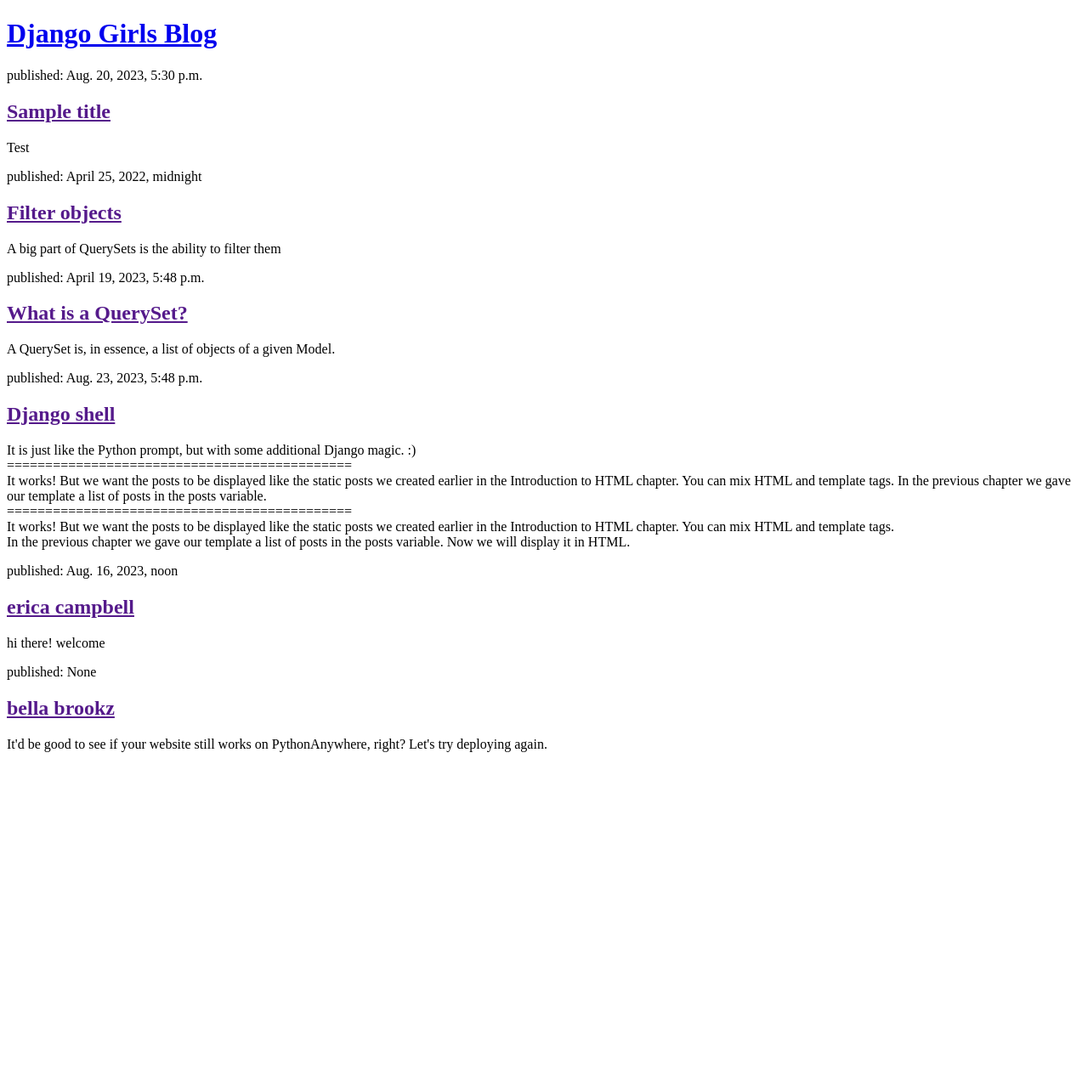
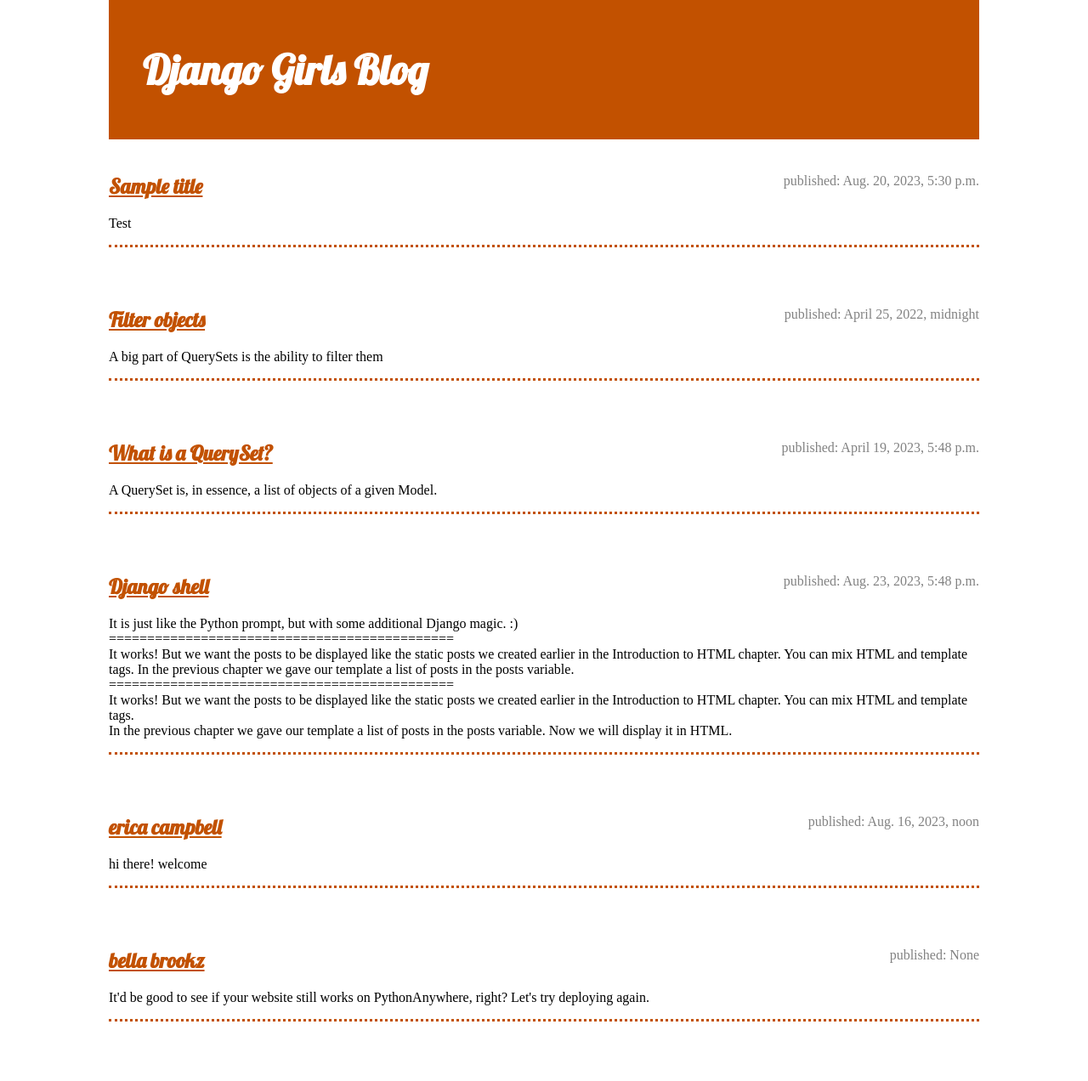
Before and after one commit to ahmedmokhtar80/my-first-blog, a Django app: template blog/templates/blog/post_list.html in a window 1280 px wide. Shown: the whole page at 85% size. Before the commit the page ends 885 px from the top, so only its background shows below. Run offline with Django 4.2, Linux system fonts and the light colour scheme; the template is opened without the code that fills it: values that come from a table or form of the project are taken from there, others are empty; data comes from the database, SQL or seed files in the repository; both versions use the stored data as it was after the commit.

Commit message:
Added view and template for detailed blog post as well as Css for the site.

```diff
--- /dev/null
+++ b/blog/static/css/blog.css
@@ -0,0 +1,81 @@
+body {
+	max-width: 80%;
+	margin: auto;
+}
+h1 a, h2 a {
+    color: #C25100;
+	font-family: 'Lobster';
+}
+article {
+	border-bottom: 3px dotted #C25100;
+	margin-bottom: 20px;
+}
+
+.page-header {
+    background-color: #C25100;
+    margin-top: 0;
+    margin-bottom: 40px;
+    padding: 20px 20px 20px 40px;
+}
+
+.page-header h1,
+.page-header h1 a,
+.page-header h1 a:visited,
+.page-header h1 a:active {
+    color: #ffffff;
+    font-size: 36pt;
+    text-decoration: none;
+}
+
+h1,
+h2,
+h3,
+h4 {
+    font-family: 'Lobster', cursive;
+}
+
+.date {
+    color: #828282;
+}
+
+.save {
+    float: right;
+}
+
+.post-form textarea,
+.post-form input {
+    width: 100%;
+}
+
+.top-menu,
+.top-menu:hover,
+.top-menu:visited {
+    color: #ffffff;
+    float: right;
+    font-size: 26pt;
+    margin-right: 20px;
+}
+
+.post {
+    margin-bottom: 70px;
+}
+
+.post h2,
+.post h2 a:visited {
+    color: #000000;
+}
+
+.post > .date,
+.post > .actions {
+    float: right;
+}
+a:hover {
+    color: #FFF;
+    background-color: #C25100;
+}
+
+a:visited {
+    color: #C25100;
+    background: none;
+    border-color: #C25100;
+}
--- /dev/null
+++ b/blog/templates/blog/base.html
@@ -0,0 +1,21 @@
+{% load static %}
+<!DOCTYPE html>
+<html>
+	<head>
+		<title>Ahmed's blog</title>
+		<meta charset='utf-8'>
+		<meta name='viewport' content='width=device-width initial-scale=1.0'>
+		<link rel='stylesheet' href='{% static "css/blog.css" %}'>
+		<link href="//fonts.googleapis.com/css?family=Lobster&subset=latin,latin-ext" rel="stylesheet">
+	</head>
+	<body>
+		<header class="page-header">
+            <h1><a href="/">Django Girls Blog</a></h1>
+        </header>
+
+		{% block content %}
+		{% endblock %}
+
+
+	</body>
+</html>
--- a/blog/templates/blog/post_list.html
+++ b/blog/templates/blog/post_list.html
@@ -1,23 +1,15 @@
-<!DOCTYPE html>
-<html>
-	<head>
-		<title>Ahmed's blog</title>
-		<meta charset='utf-8'>
-		<meta name='viewport' content='width=device-width initial-scale=1.0'>
-	</head>
-	<body>
-		<header>
-            <h1><a href="/">Django Girls Blog</a></h1>
-        </header>
+{% extends 'blog/base.html' %}
 
-		{% for post in posts %}
-			<article>
-				<time>published: {{ post.published_date }}</time>
-				<h2><a href="">{{ post.title }}</a></h2>
-				<p>{{ post.text|linebreaksbr }}</p>
-			</article>
-		{% endfor %}
+{% block content %}
 
+	{% for post in posts %}
+		<article class='post'>
+			<time class='date'>published: {{ post.published_date }}</time>
+			<h2>
+				<a href="{% url 'post_detail' pk=post.pk %}">{{ post.title }}</a>
+			</h2>
+			<p>{{ post.text|linebreaksbr }}</p>
+		</article>
+	{% endfor %}
 
-	</body>
-</html>
+{% endblock %}
--- a/blog/urls.py
+++ b/blog/urls.py
@@ -3,4 +3,5 @@ from . import views
 
 urlpatterns = [
     path('', views.post_list, name='post_list'),
+    path('post/<int:pk>/', views.post_detail, name='post_detail'),
 ]
```
Also changed, not shown: blog/templates/blog/post_detail.html (added, +14 -0 lines), blog/views.py (+7 -3 lines), db.sqlite3.
